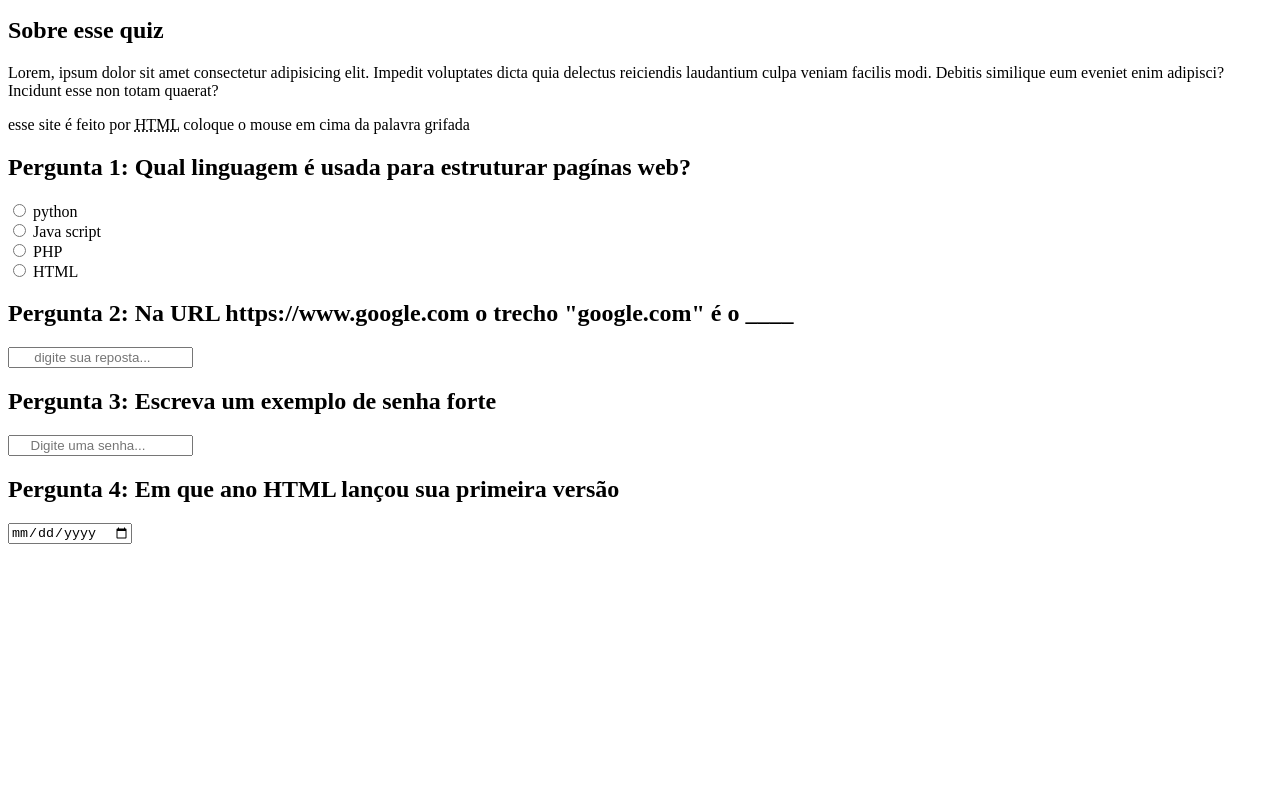
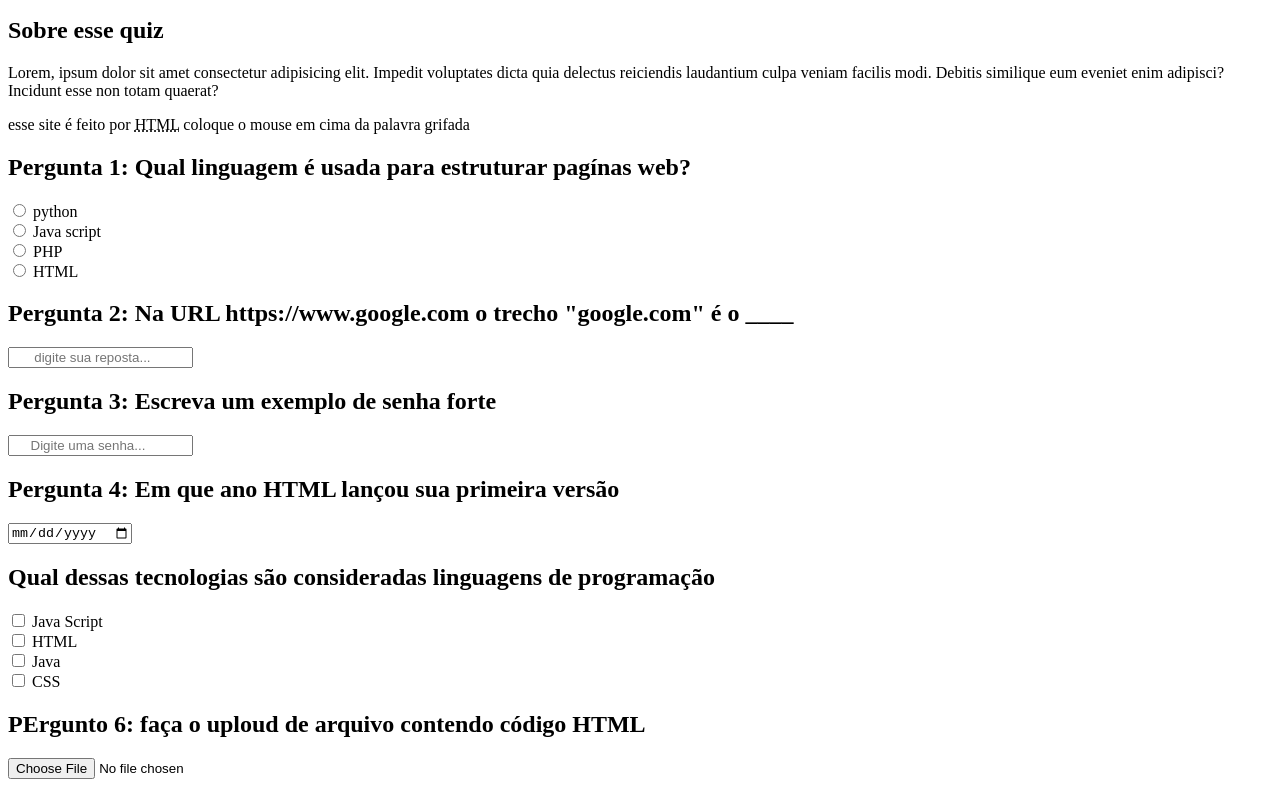
Before and after one commit to vinicius-candido-dev/Estudo-HTML-e-CSS, a plain HTML site: page estudo html da rafaela ballerini/index.html in a window 1280 px wide. Shown: the part 101-888 px from the top of the page. Before the commit the page ends 800 px from the top, so only its background shows below. Drawn offline with Linux system fonts and the light colour scheme.

Commit message:
mais perguntas

```diff
--- a/estudo html da rafaela ballerini/index.html
+++ b/estudo html da rafaela ballerini/index.html
@@ -18,7 +18,7 @@
             <p>Lorem, ipsum dolor sit amet consectetur adipisicing elit. Impedit voluptates dicta quia delectus reiciendis laudantium culpa veniam facilis modi. Debitis similique eum eveniet enim adipisci? Incidunt esse non totam quaerat? </p>
             <p>esse site é feito por <abbr title="HyperText Markup Language">HTML</abbr> coloque o mouse  em cima da palavra grifada</p>
         </section>
-        <!--Pergunta 1-->
+        <!--Pergunta 1: escolha unica-->
         <section>
             <!--pergunta 1: multipla escolha-->
             <h2>Pergunta 1: Qual linguagem é usada para estruturar pagínas web? </h2>
@@ -38,30 +38,52 @@
 
             </form>
         </section>
-        <!--Pergunta 2-->
+        <!--Pergunta 2: senha-->
         <section>
             <h2>Pergunta 2: Na URL https://www.google.com o trecho "google.com" é o ____ </h2>
             <form>
                 <input type="text" id="p2" name="pergunta2" placeholder="      digite sua reposta...">
             </form>
         </section>
-        <!--Pergunta 3-->
+        <!--Pergunta 3: senha-->
         <section>
             <h2>Pergunta 3: Escreva um exemplo de senha forte</h2>
             <form >
                 <input type="password" id="p3" placeholder="     Digite uma senha...">
             </form>
         </section>
-        <!--Pergunta 4-->
+        <!--Pergunta 4: data -->
         <section>
             <h2>Pergunta 4: Em que ano HTML lançou sua primeira versão</h2>
             <form >
                 <input type="date" id="p4" name="pergunta4">
             </form>
         </section>
-        <!--Pergunta 5-->
+        <!--Pergunta 5: seleção múltipla-->
+        <section>
+            <h2>Qual dessas tecnologias são consideradas linguagens de programação</h2>
+                <form>
+                    <input type="checkbox" id="p5a" name="pergunta5" value="JavaScript">
+                    <label for="p5a">Java Script</label><br>
 
-        <!--Pergunta 6-->
+                    <input type="checkbox" id="p5b" name="pergunta5" value="JavaScript">
+                    <label for="p5b">HTML</label><br>
+
+                    <input type="checkbox" id="p5c" name="pergunta5" value="JavaScript">
+                    <label for="p5c">Java</label><br>
+
+                    <input type="checkbox" id="p5d" name="pergunta5" value="JavaScript">
+                    <label for="p5d">CSS</label><br>
+                </form>
+        </section>
+        <!--Pergunta 6: uploud-->
+        <section>
+            <h2>PErgunto 6: faça o uploud de arquivo contendo código HTML</h2>
+            <form>
+                <input type="file" id="p6" name="pergunta6">
+            </form>
+
+        </section>
 
         <!--Pergunta 7-->
 
```
